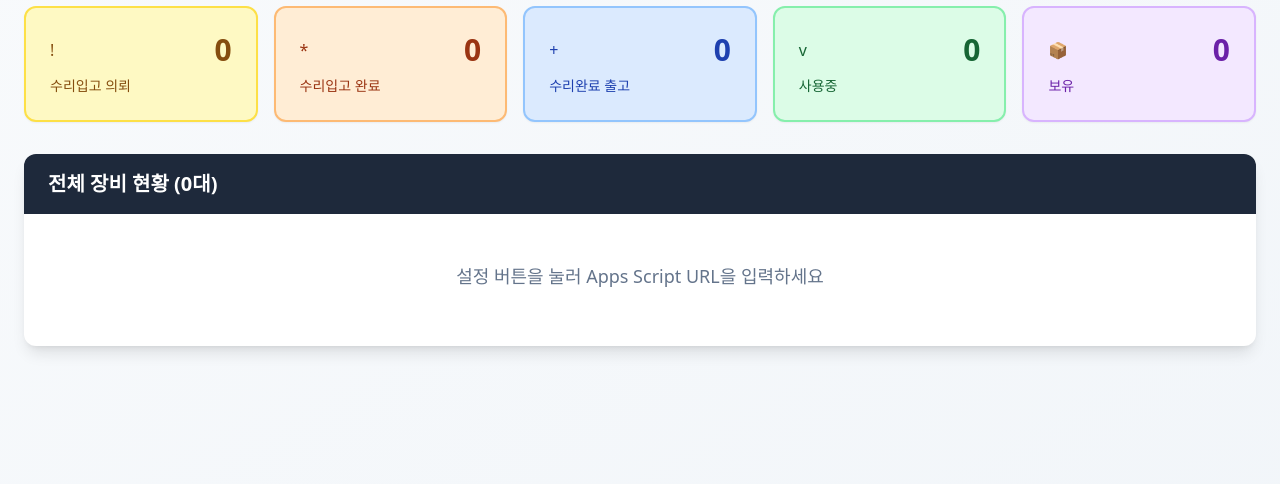
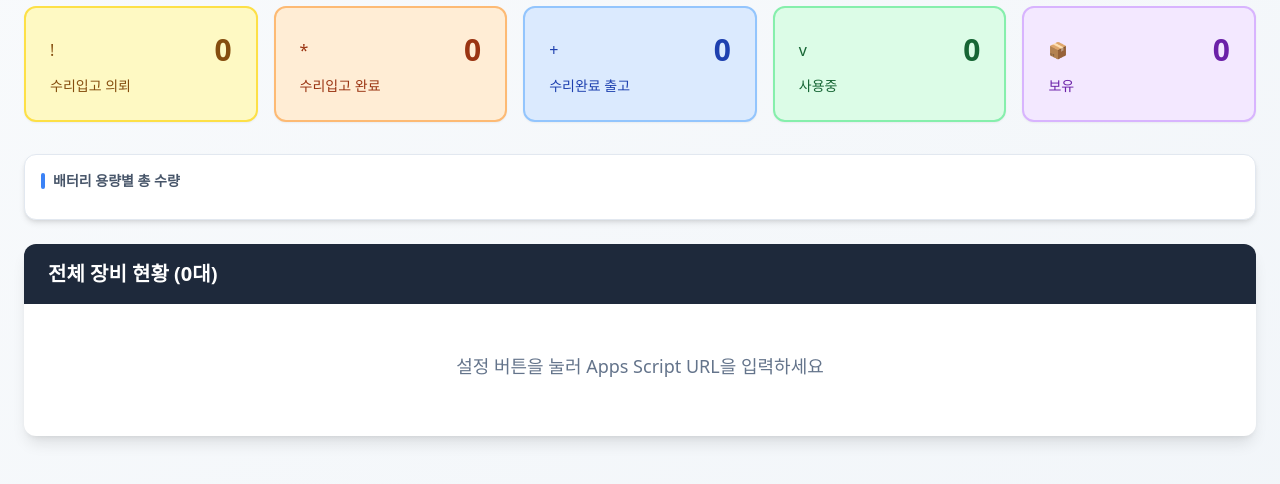
Before and after one commit to sparklebs3029-sudo/project1, a plain HTML site: page index.html in a window 1280 px wide. Shown: the part 90-574 px from the top of the page. Drawn offline with nearby package versions, Linux system fonts and the light colour scheme.

Commit message:
Update index.html

```diff
--- a/index.html
+++ b/index.html
@@ -95,7 +95,13 @@
                 <p class="font-medium text-sm">보유</p>
             </div>
         </div>
-
+        <div class="mb-6 p-4 bg-white rounded-xl shadow-md border border-slate-200">
+            <h3 class="text-sm font-bold text-slate-600 mb-3 flex items-center gap-2">
+                <span class="w-1 h-4 bg-blue-500 rounded-full"></span>
+                배터리 용량별 총 수량
+            </h3>
+            <div id="batterySummary" class="flex flex-wrap gap-3"></div>
+        </div>
         <div class="bg-white rounded-xl shadow-lg overflow-hidden">
             <div class="px-6 py-4 bg-slate-800 text-white">
                 <h2 class="text-xl font-semibold">전체 장비 현황 (<span id="totalCount">0</span>대)</h2>
```
